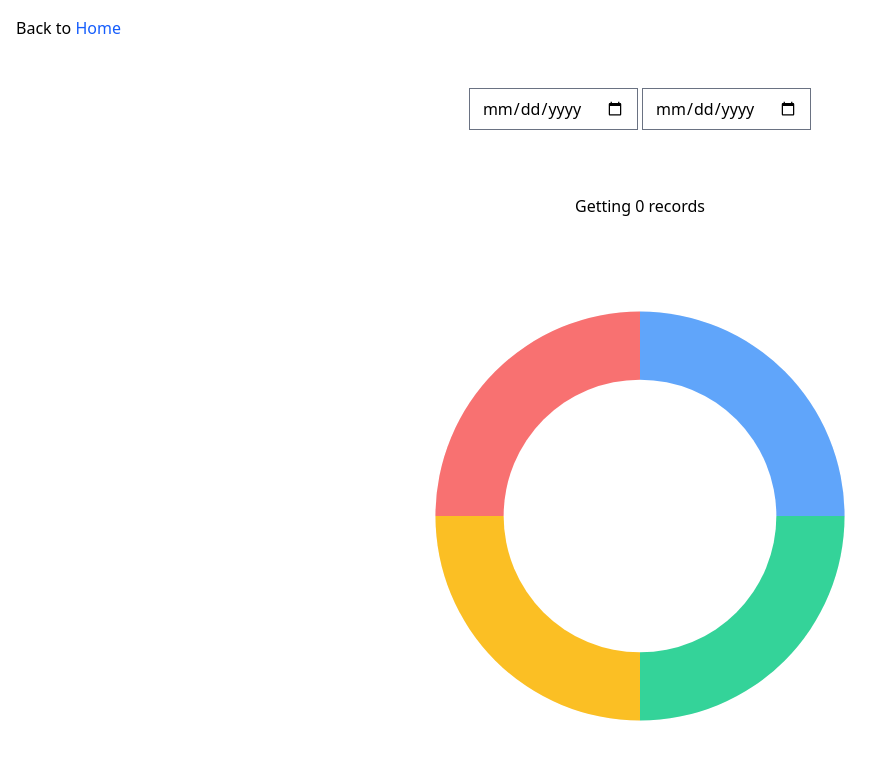
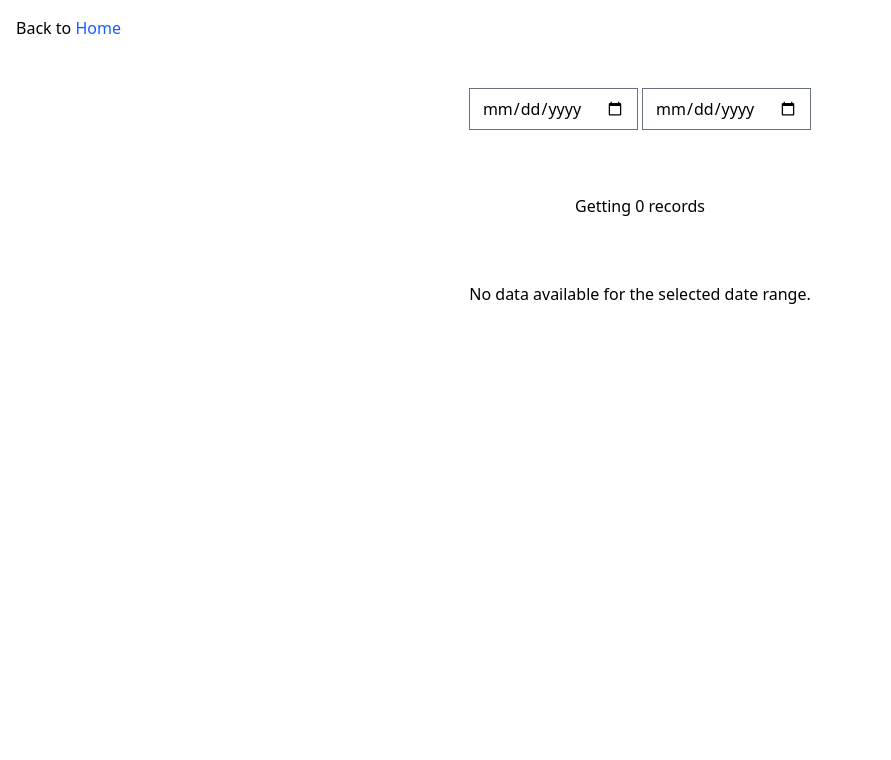
Before and after one commit to danielh-official/lifecycle-insights, a SvelteKit app: page /insights in a window 1280 px wide. Shown: the top 760 px of the page, without its empty margins (0-891 px from the left). Built offline with nearby package versions, Linux system fonts and the light colour scheme.

Commit message:
feat: integrate DonutChart component and refactor data handling for insights page

```diff
--- a/src/routes/insights/+page.svelte
+++ b/src/routes/insights/+page.svelte
@@ -1,13 +1,12 @@
 <script lang="ts">
 	import { resolve } from '$app/paths';
-	import { db, type Item } from '$lib/db';
+	import DonutChart from '$lib/components/DonutChart.svelte';
+	import { db, type Category, type Item } from '$lib/db';
 	import { liveQuery } from 'dexie';
 	import { SvelteDate } from 'svelte/reactivity';
 
 	let startDate: string | null = $state(null);
 	let endDate: string | null = $state(null);
-
-	let hovered: number | null = $state(null);
 
 	$effect(() => {
 		const url = new URL(window.location.href);
@@ -73,37 +72,39 @@
 		return $items ? $items.length : 0;
 	});
 
-    interface ItemDurationAndName {
-        name: string;
-        duration: number;
-    }
+	const categories = liveQuery(() => db.categories.toArray());
 
-    let itemDurationsGroupedByName = $derived.by(() => {
-        const grouped: ItemDurationAndName[] = [];
+	let categoriesWithItems: (Category & { totalDuration: number; items: Item[] })[] = $derived.by(
+		() => {
+			const cats = $categories ?? [];
+			const its = $items ?? [];
 
-        if ($items) {
-            const durationMap: Record<string, number> = {};
+			return cats
+				.map((cat) => {
+					const itemsForCategory = its.filter((item) => item.name === cat.name);
+					const totalDuration = itemsForCategory.reduce((sum, item) => sum + item.duration, 0);
 
-            for (const item of $items) {
-                if (item.name in durationMap) {
-                    durationMap[item.name] += item.duration;
-                } else {
-                    durationMap[item.name] = item.duration;
-                }
-            }
+					return {
+						...cat,
+						totalDuration,
+						items: itemsForCategory
+					};
+				})
+				.filter((cat) => cat.items.length > 0);
+		}
+	);
 
-            for (const name in durationMap) {
-                grouped.push({
-                    name,
-                    duration: durationMap[name]
-                });
-            }
-        }
+	const labels = $derived.by(() => {
+		return categoriesWithItems.map((cat) => cat.name);
+	});
 
-        return grouped.sort((a, b) => b.duration - a.duration);
-    });
+	const colors = $derived.by(() => {
+		return categoriesWithItems.map((cat) => cat.color);
+	});
 
-    $inspect(itemDurationsGroupedByName);
+	const series = $derived.by(() => {
+		return categoriesWithItems.map((cat) => cat.totalDuration);
+	});
 </script>
 
 <svelte:head>
@@ -127,62 +128,13 @@
 
 <!-- TODO: Make dyanmic below -->
 
-<!-- MARK: Radial -->
-<div class="my-8 flex flex-col items-center justify-center">
-	<div class="relative">
-		<svg width="500" height="500" viewBox="0 0 220 220" class="mb-4">
-			<circle r="90" cx="110" cy="110" fill="#f3f4f6" />
-			<!-- Section 1: 0-90deg -->
-			<path
-				d="M110,20 A90,90 0 0,1 200,110 L110,110 Z"
-				fill="#60a5fa"
-				onmouseenter={() => (hovered = 1)}
-				onmouseleave={() => (hovered = null)}
-				style="cursor:pointer;"
-				role="presentation"
-				aria-label="Section 1"
-			/>
-			<!-- Section 2: 90-180deg -->
-			<path
-				d="M200,110 A90,90 0 0,1 110,200 L110,110 Z"
-				fill="#34d399"
-				onmouseenter={() => (hovered = 2)}
-				onmouseleave={() => (hovered = null)}
-				style="cursor:pointer;"
-				role="presentation"
-				aria-label="Section 2"
-			/>
-			<!-- Section 3: 180-270deg -->
-			<path
-				d="M110,200 A90,90 0 0,1 20,110 L110,110 Z"
-				fill="#fbbf24"
-				onmouseenter={() => (hovered = 3)}
-				onmouseleave={() => (hovered = null)}
-				style="cursor:pointer;"
-				role="presentation"
-				aria-label="Section 3"
-			/>
-			<!-- Section 4: 270-360deg -->
-			<path
-				d="M20,110 A90,90 0 0,1 110,20 L110,110 Z"
-				fill="#f87171"
-				onmouseenter={() => (hovered = 4)}
-				onmouseleave={() => (hovered = null)}
-				style="cursor:pointer;"
-				role="presentation"
-				aria-label="Section 4"
-			/>
-			<circle r="60" cx="110" cy="110" fill="#fff" />
-		</svg>
-		{#if hovered}
-			<div
-				class="pointer-events-none absolute top-1/2 left-1/2 z-10 -translate-x-1/2 -translate-y-1/2 rounded bg-gray-800 px-4 py-2 text-lg text-white shadow-lg"
-			>
-				{#if hovered === 1}Section 1{/if}
-				{#if hovered === 2}Section 2{/if}
-				{#if hovered === 3}Section 3{/if}
-				{#if hovered === 4}Section 4{/if}
-			</div>
-		{/if}
+{#if categoriesWithItems.length === 0}
+	<div class="m-auto mb-8 max-w-2xl p-4 text-center">
+		<p>No data available for the selected date range.</p>
 	</div>
-</div>
+{:else}
+	<!-- MARK: Donut Chart -->
+	<div class="m-auto mb-8 max-w-2xl p-4 text-center" style="justify-items: center;">
+		<DonutChart {colors} {series} {labels} />
+	</div>
+{/if}
```
